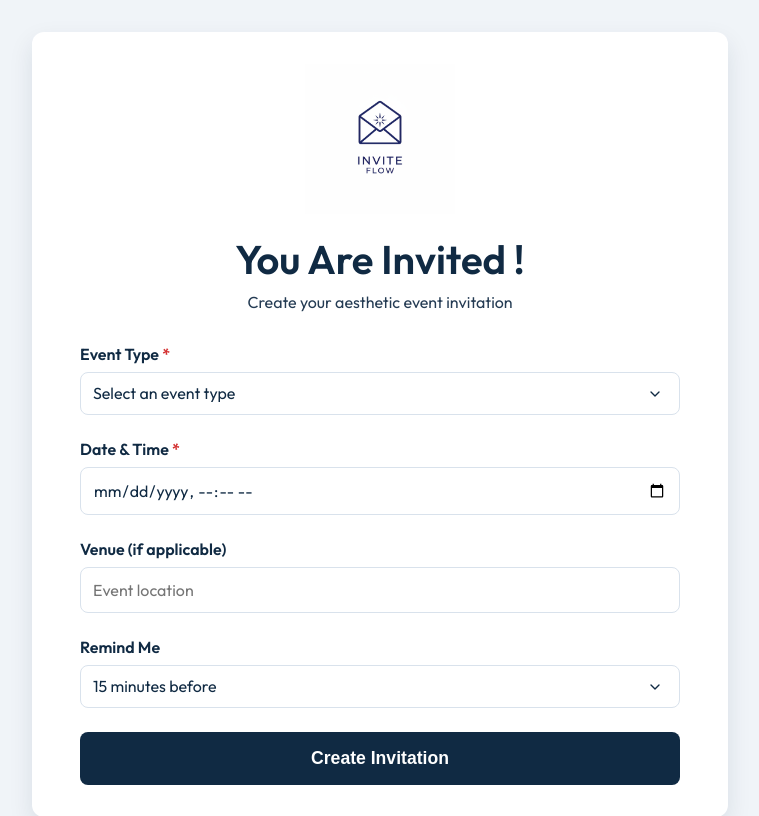
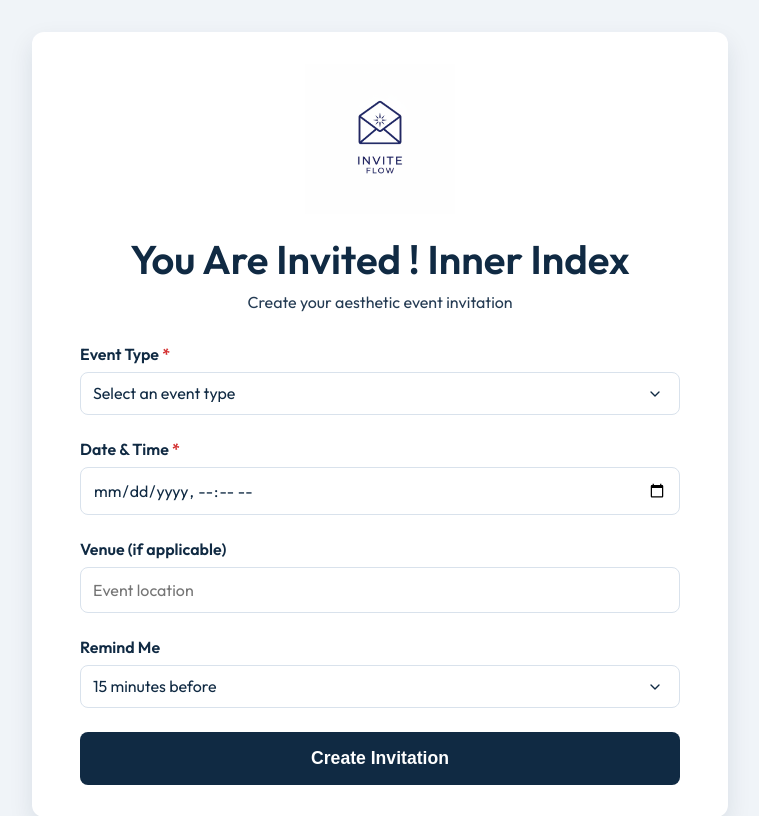
Before and after one commit to dhara30/dhara30.github.io, a Flask app: page / in a window 1280 px wide. Shown: the top 816 px of the page, without its empty margins (260-1019 px from the left). Run offline with Flask 3, Linux system fonts and the light colour scheme.

Commit message:
Finding Main Index Page
Finding Main Index Page

```diff
--- a/templates/index.html
+++ b/templates/index.html
@@ -14,7 +14,7 @@
     <div class="container">
         <header>
             <img src="{{ url_for('static', filename='logo.png') }}" alt="Logo" class="app-logo">
-            <h1>You Are Invited !</h1>
+            <h1>You Are Invited ! Inner Index</h1>
             <p>Create your aesthetic event invitation</p>
         </header>
 
@@ -186,4 +186,5 @@
     </script>
 </body>
 
+
 </html>
```
